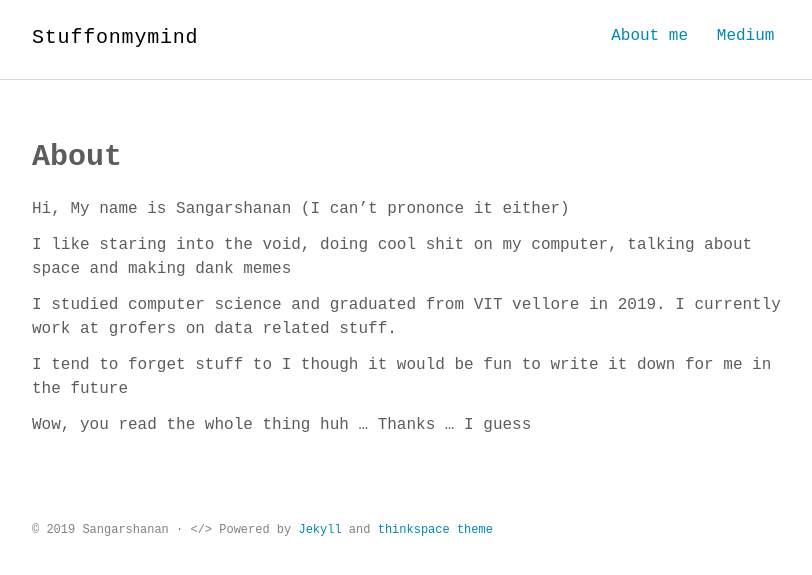
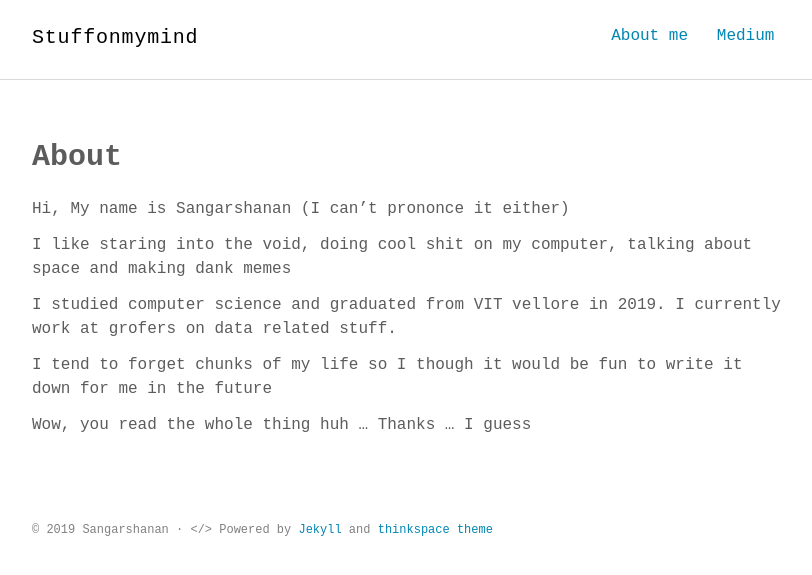
Before and after one commit to Sangarshanan/sangarshanan.github.io, a Jekyll site: the page built from about.md, in a window 1280 px wide. Shown: the top 575 px of the page, without its empty margins (232-1044 px from the left). Built offline with Jekyll 4.4.1, drawn with Linux system fonts in a browser that asks for light colours; some web fonts are replaced.

Commit message:
update about;

```diff
--- a/about.md
+++ b/about.md
@@ -10,6 +10,6 @@ I like staring into the void, doing cool shit on my computer, talking about spac
 
 I studied computer science and graduated from VIT vellore in 2019. I currently work at grofers on data related stuff.
 
-I tend to forget stuff to I though it would be fun to write it down for me in the future
+I tend to forget chunks of my life so I though it would be fun to write it down for me in the future
 
 Wow, you read the whole thing huh ... Thanks ... I guess
```
